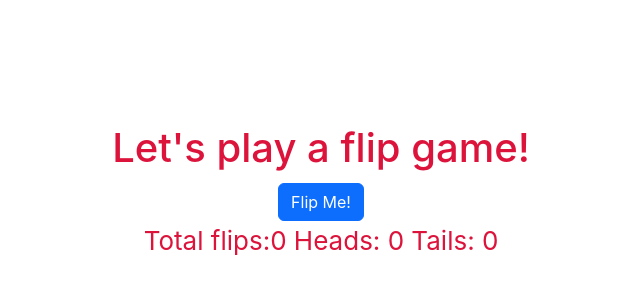
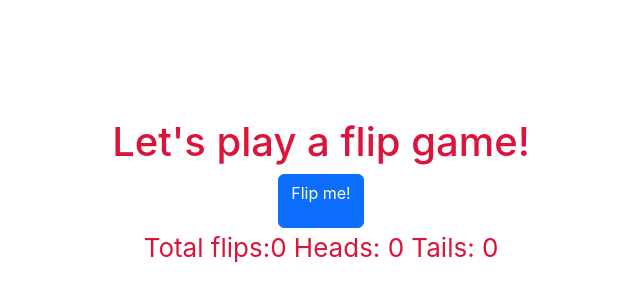
Before and after one commit to AnyaAven/react-carousel-coins, a React (Vite) app in the folder coins/: page / in a window 1280 px wide. Shown: the part 160-460 px from the top of the page, without its empty margins (319-959 px from the left). Built offline with nearby package versions, Linux system fonts and the light colour scheme.

Commit message:
Added Button component vs hard coded

```diff
--- a/coins/src/FlipCoinGame.jsx
+++ b/coins/src/FlipCoinGame.jsx
@@ -1,5 +1,6 @@
 import React, { useState } from "react";
 import Coin from "./Coin.jsx";
+import Button from "./Button.jsx";
 import "./FlipCoinGame.css";
 import { flipCoin } from "./flipCoin.js";
 
@@ -10,7 +11,7 @@ import { flipCoin } from "./flipCoin.js";
  * flips: {heads, tails}
  * coinState: default(null) => "heads", "tails"
  *
- * FlipCoinGame -> Coin
+ * FlipCoinGame -> Coin -> Button
  */
 function FlipCoinGame() {
   const [flips, setFlips] = useState({ heads: 0, tails: 0 });
@@ -27,12 +28,7 @@ function FlipCoinGame() {
     <div className="FlipCoinGame">
       <h1>Let's play a flip game!</h1>
       {coinState && <Coin sideShowing={coinState} />}
-      <button
-        className="FlipCoin-flip-button btn btn-primary"
-        onClick={handleFlipClick}>
-        Flip Me!
-      </button>
-
+      <Button onClick={handleFlipClick} label={"Flip me!"} />
       <p className="FlipCoinGame-Data">
         {`Total flips:${flips.heads + flips.tails}
         Heads: ${flips.heads}
```
Also changed, not shown: 1 other file (tests, documents, lock files or other folders).
